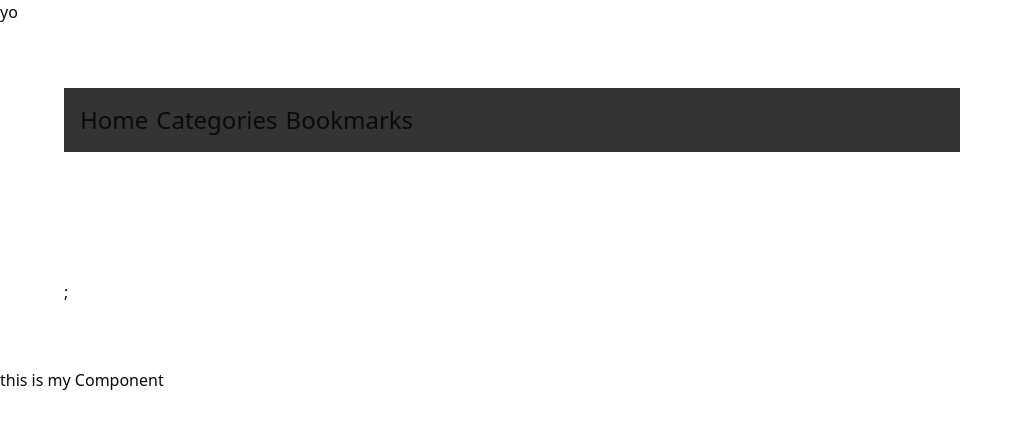
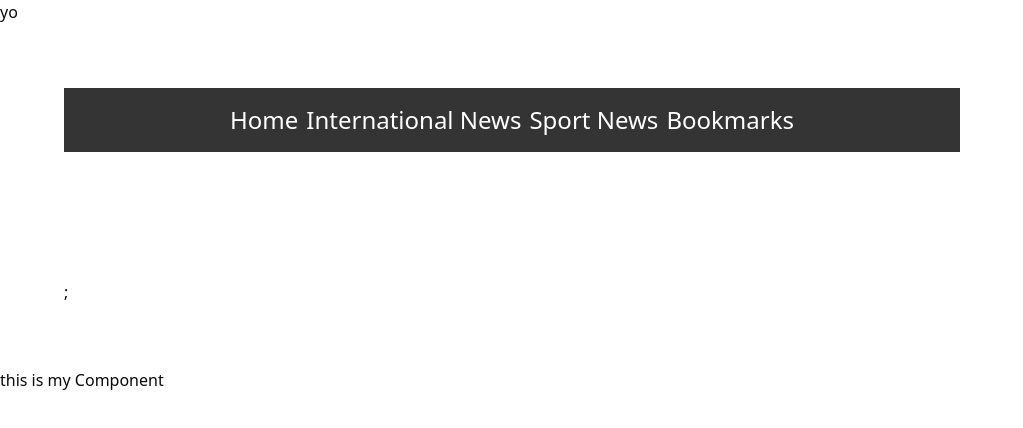
Before and after one commit to fallowshades/chas-news, a Next.js app: page /layoutProvider in a window 1280 px wide. Shown: the top 428 px of the page, without its empty margins (0-1023 px from the left). Built offline with nearby package versions, Linux system fonts and the light colour scheme.

Commit message:
Organize pages with nav-bar

```diff
--- a/src/components/Navbar.js
+++ b/src/components/Navbar.js
@@ -1,18 +1,23 @@
 import Link from "next/link";
 const Navbar = () => {
   return (
-    <header className="flex flex-row w-full bg-[#343434] items-center ">
-      <nav className="p-4">
+    <header className="flex flex-row w-full bg-[#343434] items-center justify-around">
+      <nav className="p-4 text-white">
         <ul className="flex gap-2 text-2xl list-none m-0 p-0">
           <li>
             <Link href="/">Home</Link>
           </li>
+          {/*   <li>
+            <Link href="#">Categories</Link>
+          </li> */}
           <li>
-            {/* This will be changed to a Dropdown  */}
-            <Link href="#">Categories</Link>
+            <Link href="/categories/international">International News</Link>
           </li>
           <li>
-            <Link href="savedPage">Bookmarks</Link>
+            <Link href="/categories/sports">Sport News</Link>
+          </li>
+          <li>
+            <Link href="/bookmarks2">Bookmarks</Link>
           </li>
         </ul>
       </nav>
--- a/src/pages/_app.js
+++ b/src/pages/_app.js
@@ -1,6 +1,8 @@
 import "@/styles/globals.css";
 import Layout from "./layoutProvider";
 import Navbar from "@/components/Navbar";
+
+/* NOTE: THE "NAVIGATION BAR" IS USING THE HEADER OF ALL PAGES. TRY DO NOT USE HEADER TAG IN THE OTHER PAGES.*/
 export default function App({ Component, pageProps }) {
   return (
     <Layout>
@@ -9,4 +11,3 @@ export default function App({ Component, pageProps }) {
     </Layout>
   );
 }
-/* NOTE: THE "NAVIGATION BAR" IS USING THE HEADER OF ALL PAGES. TRY DO NOT USE HEADER TAG IN THE OTHER PAGES.*/
--- /dev/null
+++ b/src/pages/bookmarks2.js
@@ -0,0 +1,10 @@
+import React from "react";
+
+//NOTE:THIS PAGE IS "WORKING" AND CAN BE USED IT
+export default function Bookmarks2() {
+  return (
+    <div>
+      <h1>Bookmarks Page</h1>
+    </div>
+  );
+}
--- /dev/null
+++ b/src/pages/categories/international.js
@@ -0,0 +1,6 @@
+import React from "react";
+
+//NOTE:THIS PAGE IS "WORKING" AND CAN BE USED IT
+export default function International() {
+  return <div>International</div>;
+}
--- /dev/null
+++ b/src/pages/categories/sports.js
@@ -0,0 +1,6 @@
+import React from "react";
+
+//NOTE:THIS PAGE IS "WORKING" AND CAN BE USED IT
+export default function Sports() {
+  return <div>sports</div>;
+}
--- a/src/pages/savedPage.js
+++ /dev/null
@@ -1,9 +0,0 @@
-import React from "react";
-//NOTE:THIS PAGE IS "WORKING" AND CAN BE USED FOR THE SAVED ARTICLES
-export default function Saved() {
-  return (
-    <div>
-      <h1>Bookmarks Page</h1>
-    </div>
-  );
-}
```
Also changed, not shown: src/pages/categories/cat1.js (deleted), src/pages/categories/cat2.js (deleted).
